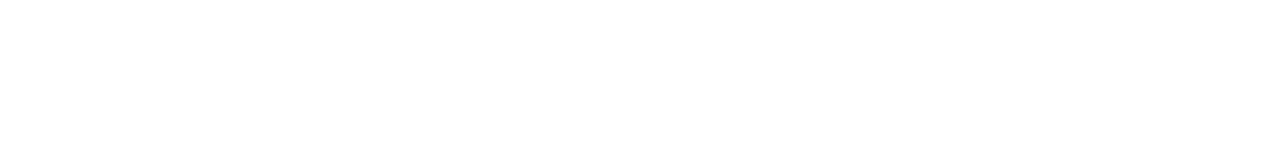
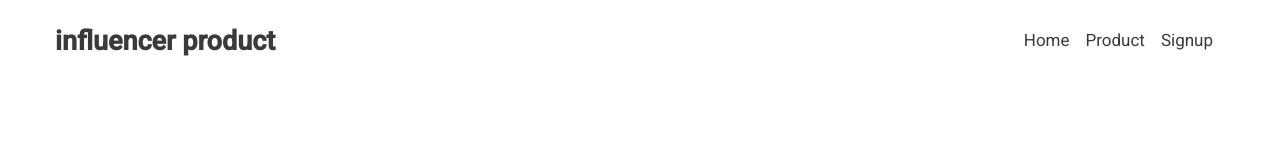
Before and after one commit to emon84090/assignment-2, a plain HTML site: page index.html in a window 1280 px wide. Drawn offline with Linux system fonts and the light colour scheme.

Commit message:
header end

```diff
--- a/index.html
+++ b/index.html
@@ -14,10 +14,37 @@
     <script src="https://kit.fontawesome.com/a240e50742.js" crossorigin="anonymous"></script>
     <!-- fontawesome link -->
 
-    <title>Buy Your Dreams</title>
+    <title>Your Dreams</title>
 </head>
 
 <body>
+    <!-- header start -->
+    <header>
+        <div class="container">
+            <nav>
+                <div class="logo">
+                    <a href="#">influencer product</a>
+                </div>
+                <div class="menu-item">
+                    <ul>
+                        <li><a href="#">Home</a></li>
+                        <li><a href="#">Product</a></li>
+                        <li><a href="#">Signup</a></li>
+                    </ul>
+                </div>
+            </nav>
+        </div>
+
+    </header>
+    <!-- header end -->
+
+
+    <!-- banner start -->
+    <section id="banner">
+
+    </section>
+
+    <!-- banner start -->
 
 </body>
 
--- a/style.css
+++ b/style.css
@@ -7,3 +7,45 @@
     padding: 0;
     box-sizing: border-box;
 }
+body{
+    font-family: 'Roboto', sans-serif;
+}
+:root{
+    --main-color:#E02C6D;
+    --banner-text-color:#3A3A3A;
+}
+.container{
+    max-width: 1170px;
+    margin: auto;
+}
+
+
+
+/* header start */
+.logo a{
+    text-decoration: none;
+    font-weight: bold;
+    font-size: 27px;
+    color: var(--banner-text-color);
+}
+header nav{
+    display: flex;
+    justify-content: space-between;
+    align-items: center;
+}
+.menu-item ul li{
+    display: inline-block;
+    list-style-type: none;
+    margin-right: 12px;
+    line-height: 80px;
+}
+.menu-item ul li a{
+    text-decoration: none;
+    color:var(--banner-text-color);
+    font-size: 17px;
+}
+
+/* header end */
+
+/* banner start */
+/* banner start */
```
